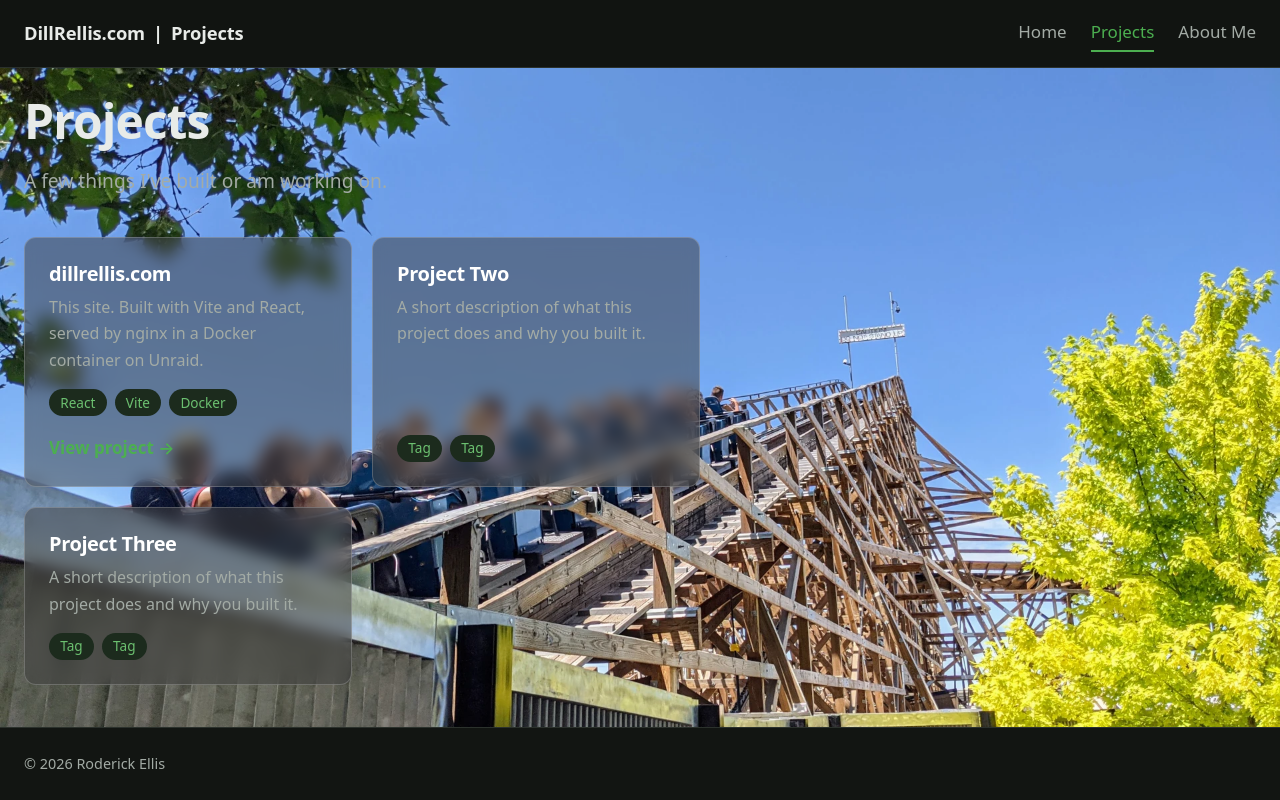
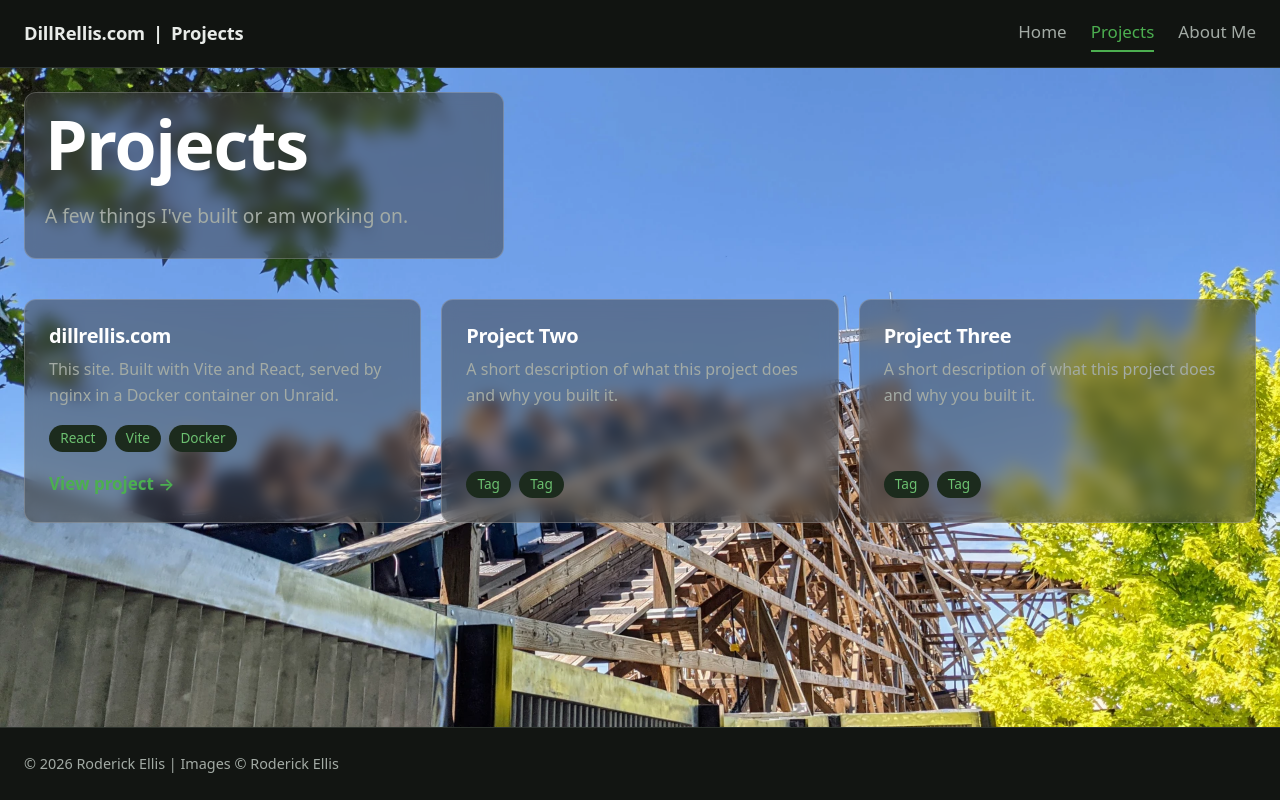
Before and after one commit to coasterboy101/dillrellis-com, a React (Vite) app: page /projects in a window 1280 px wide. Built offline with nearby package versions, Linux system fonts and the light colour scheme.

Commit message:
- Tweaked Projects page layout - Fixed Projects page header readability

```diff
--- a/src/components/Layout.jsx
+++ b/src/components/Layout.jsx
@@ -57,7 +57,7 @@ export default function Layout() {
 
       <footer className="site-footer">
         <div className="container">
-          <p>&copy; {new Date().getFullYear()} Roderick Ellis</p>
+          <p>&copy; {new Date().getFullYear()} Roderick Ellis | Images &copy; Roderick Ellis</p>
         </div>
       </footer>
     </>
--- a/src/pages/Projects.jsx
+++ b/src/pages/Projects.jsx
@@ -3,9 +3,11 @@ import { projects } from '../data/projects.js'
 export default function Projects() {
   return (
     <div className="background-wrapper background-wrapper-projects">
-      <section>
-        <h1>Projects</h1>
-        <p className="lead">A few things I've built or am working on.</p>
+      <section className="projects-container">
+        <section className="hero frosted-card frosted-card-projects">
+          <h1>Projects</h1>
+          <p className="lead">A few things I've built or am working on.</p>
+        </section>
 
         <ul className="card-grid">
           {projects.map(({ title, description, tags, link }) => (
--- a/src/styles.css
+++ b/src/styles.css
@@ -274,11 +274,20 @@ ul {
   max-width: 520px;
 }
 
+.frosted-card-projects {
+  max-width: 480px;
+  padding: 10px 20px;
+}
+
 .frosted-card-about {
   max-width: 800px;
 }
 
 /* Projects */
+
+.projects-container {
+  width: 100%;
+}
 
 .card-grid {
   display: grid;
```
